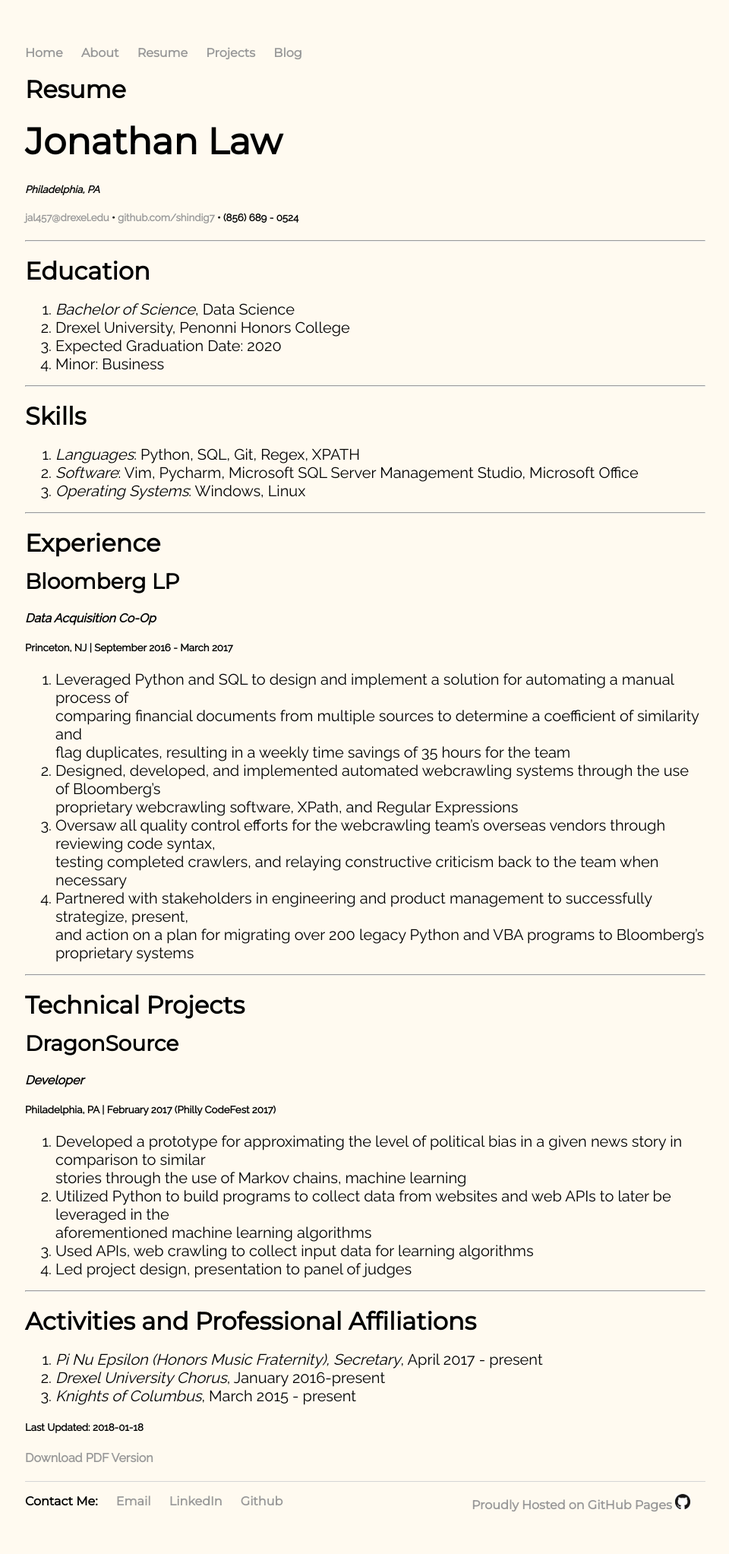
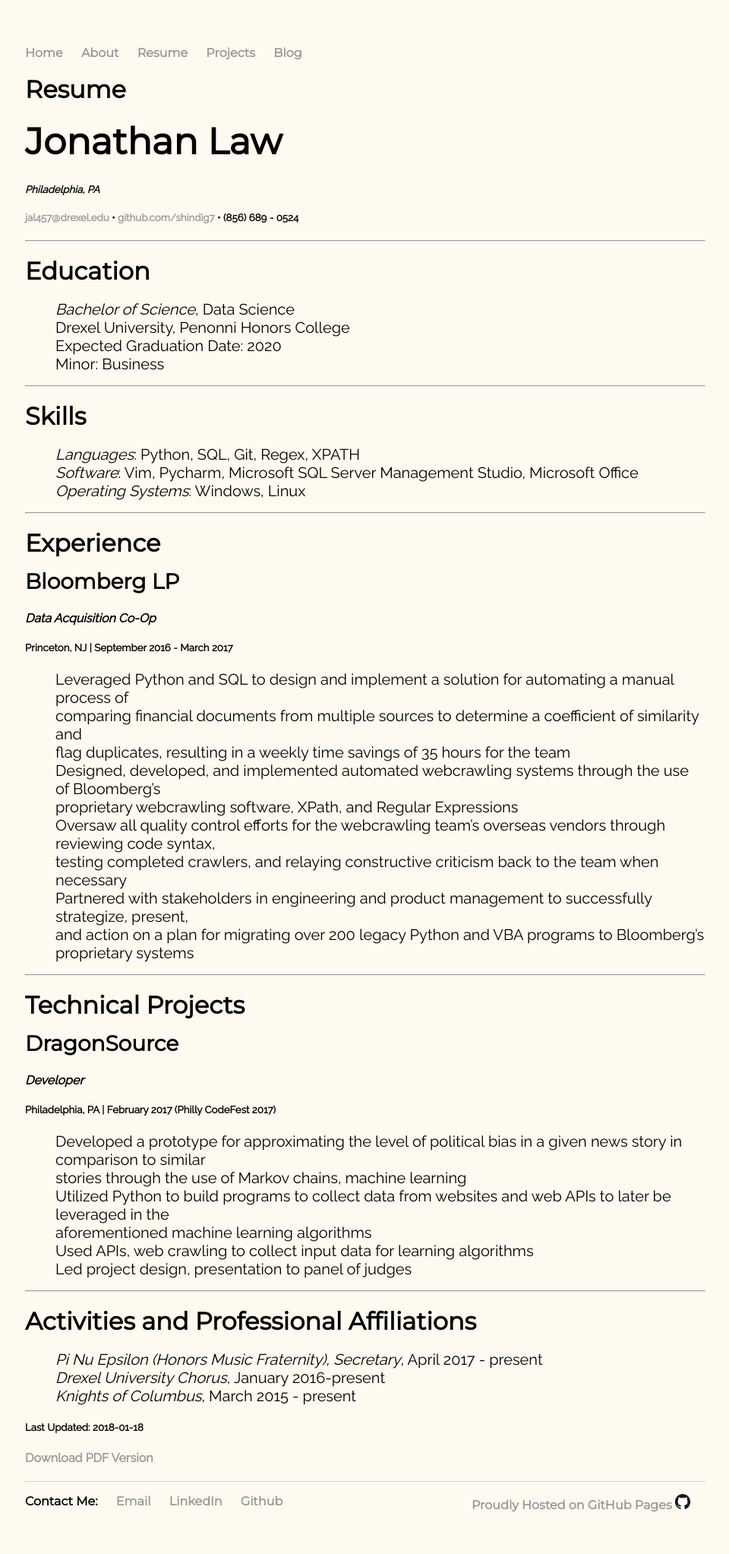
Before and after one commit to shindig7/my-site, a Jekyll site: the page built from resume.md, in a window 1280 px wide. Shown: the whole page at 76% size, without its empty margins (159-1119 px from the left). Built offline with Jekyll 4.4.1, drawn with Linux system fonts in a browser that asks for light colours.

Commit message:
Trying to fix bullet points

```diff
--- a/css/index.css
+++ b/css/index.css
@@ -59,7 +59,8 @@ ul.posts li {
 
 li {
 	font-size: 1.25em;
-	list-style-type: bullet;
+	/*list-style-type: bullet; */
+	list-style: none;
 }
 p.subtitle {
 	font-size: .75em;
```
